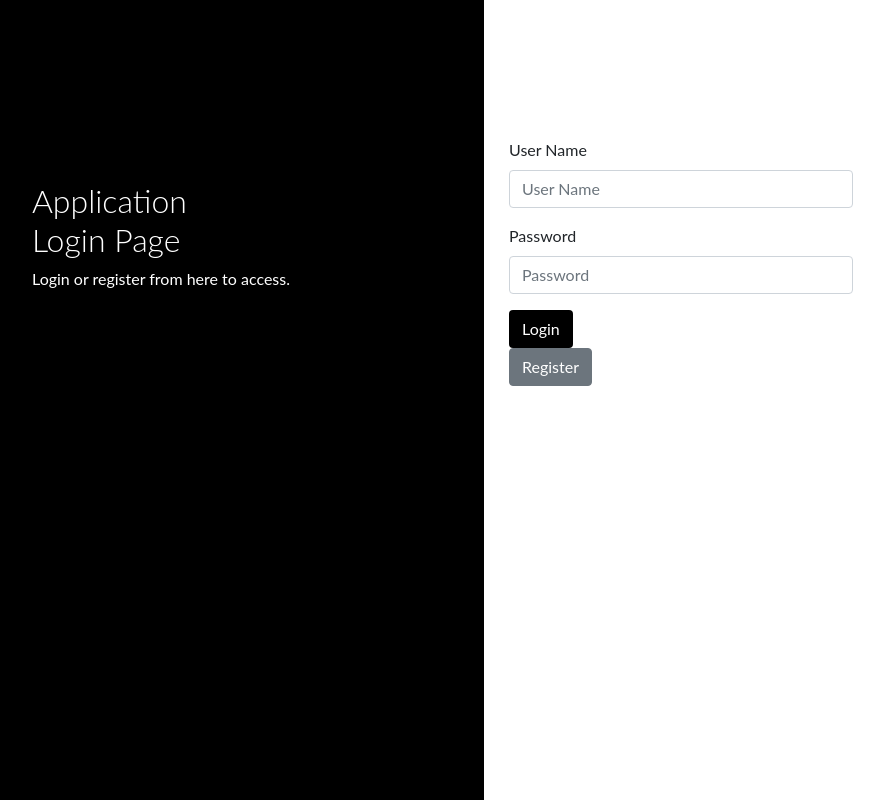
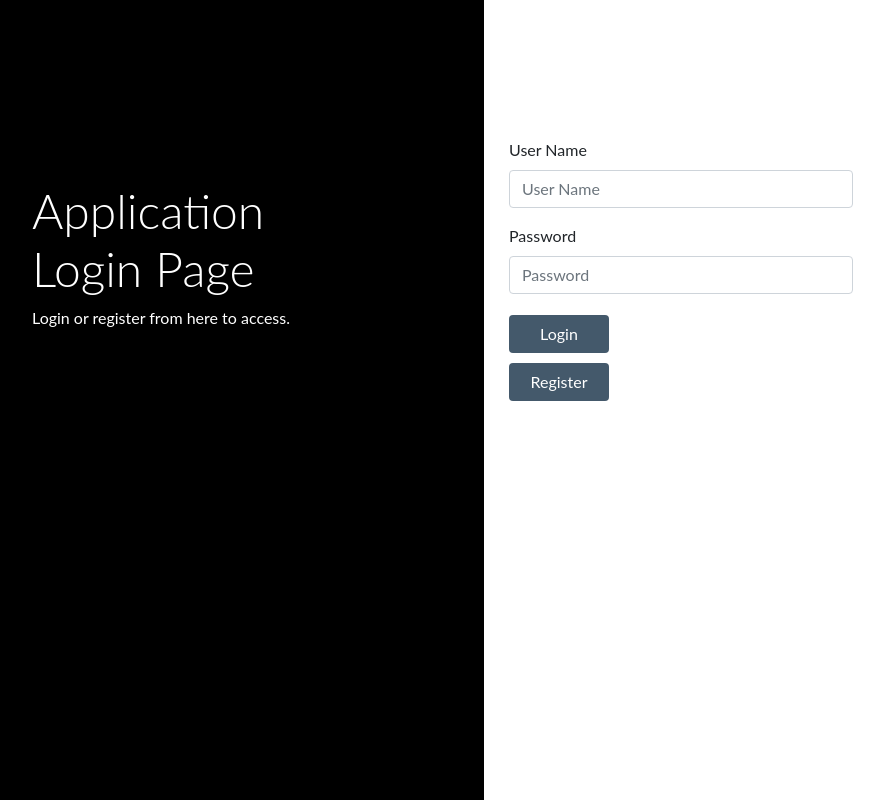
Before and after one commit to sv-shivansh/web-tech-project, a Django app: page /login/ in a window 1280 px wide. Shown: the whole page, without its empty margins (28-912 px from the left). Run offline with Django 3.2, Linux system fonts and the light colour scheme; some libraries are stand-ins or nearby versions.

Commit message:
Login_Registeration

```diff
--- a/project/assets/styles1.css
+++ b/project/assets/styles1.css
@@ -102,9 +102,5 @@ section strong {
 
 .login-main-text h2 {
   font-weight: 300;
+  font-size: 300%;
 }
-
-.btn-black {
-  background-color: #000 !important;
-  color: #fff;
-}
--- a/project/notelog/templates/login.html
+++ b/project/notelog/templates/login.html
@@ -41,9 +41,12 @@
                   <input type="password" class="form-control" placeholder="Password" name="loginpassword"
                      id="loginpassword" required />
                </div>
-               <button type="submit" class="btn btn-black">Login</button>
+               <button type="submit"
+                  style="width:100px; margin:5px 0px; color: #fff; background-color:#44596b !important;"
+                  class="btn">Login</button>
             </form>
-            <a href="/register"><button class="btn btn-secondary">Register</button></a>
+            <a href="/register"><button class="btn"
+                  style="width:100px; margin:5px 0px; color: #fff; background-color:#44596b !important;">Register</button></a>
          </div>
       </div>
    </div>
--- a/project/notelog/templates/register.html
+++ b/project/notelog/templates/register.html
@@ -52,9 +52,11 @@
               required />
 
           </div>
-          <button type="submit" class="btn btn-black">Register</button>
+          <button type="submit" style="width:100px; margin:5px 0px; color: #fff; background-color:#44596b !important;"
+            class="btn">Register</button>
         </form>
-        <a href="/login"><button class="btn btn-secondary">Login</button></a>
+        <a href="/login"><button style="width:100px; margin:5px 0px; color: #fff; background-color:#44596b !important;"
+            class="btn">Login</button></a>
       </div>
     </div>
   </div>
--- a/project/static/styles1.css
+++ b/project/static/styles1.css
@@ -102,9 +102,5 @@ section strong {
 
 .login-main-text h2 {
   font-weight: 300;
+  font-size: 300%;
 }
-
-.btn-black {
-  background-color: #000 !important;
-  color: #fff;
-}
```
Also changed, not shown: project/db.sqlite3.
